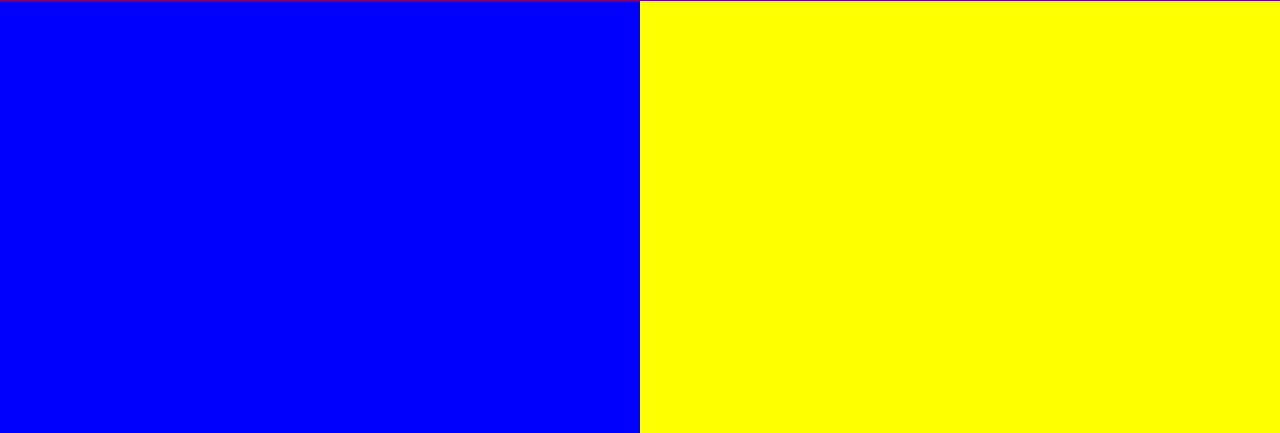
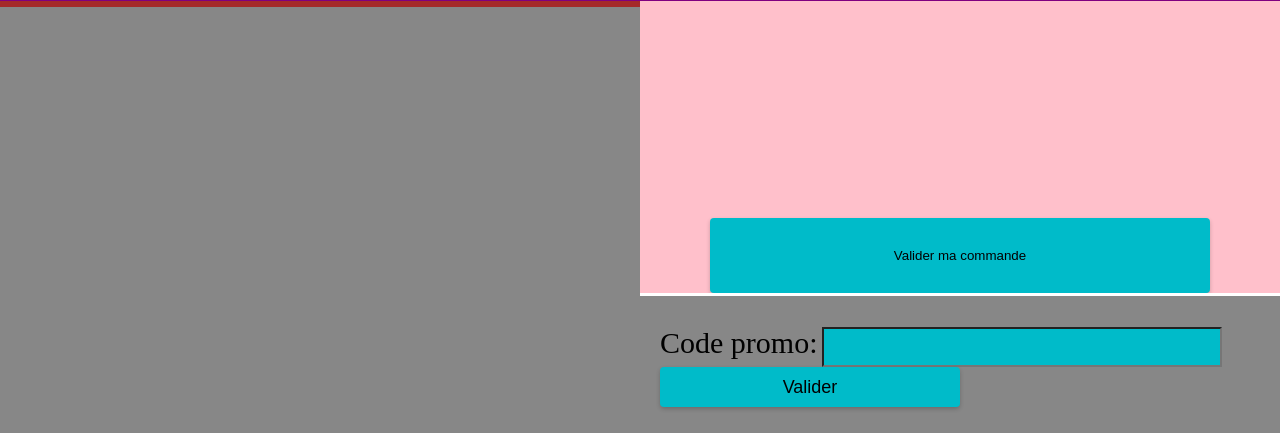
Before and after one commit to MathisGredtYnov/Gredt-Gendron-shopping-app, a plain HTML site: page FRONTEND/HTML/panier.html in a window 1280 px wide. Shown: the part 168-601 px from the top of the page. Drawn offline with Linux system fonts and the light colour scheme.

Commit message:
avancement sur la page panier

```diff
--- a/FRONTEND/CSS/panier.css
+++ b/FRONTEND/CSS/panier.css
@@ -54,12 +54,108 @@
     height: 100%;
     width: 50%;
     display: flex;
+    flex-direction: column;
+}
 
+.container_up {
+    background-color: brown;
+    height: 70%;
+    width: 100%;
+    display: flex;
+    align-items: center;
+    justify-content: center;
 }
+
+.container_article {
+    background-color: #878787;
+    height: 500px;
+    width: 800px;
+    display: flex;
+}
+
+.container_down {
+    background-color: orange;
+    height: 30%;
+    width: 100%;
+    display: flex;
+}
+
 
 .right_part {
     background-color: yellow;
     height: 100%;
     width: 50%;
     display: flex;
+    flex-direction: column;
 }
+
+.container_up2 {
+    background-color: pink;
+    height: 40%;
+    width: 100%;
+    display: flex;
+    justify-content: center;
+    align-items: end;
+}
+
+.container_up2 button {
+    height: 75px;
+    width: 500px;
+    background-color: #00BBC9;
+    border: none;
+  cursor: pointer;
+  border-radius: 4px;
+  box-shadow: 0 2px 4px rgba(0, 0, 0, 0.2);
+  padding: 10px 20px;
+}
+
+.container_down2 {
+    background-color: rgb(47, 0, 255);
+    height: 40%;
+    width: 100%;
+    display: flex;
+    flex-direction: column;
+    justify-content: space-between;
+}
+
+.container_middle {
+    background-color: white;
+    height: 20%;
+    width: 100%;
+    display: flex;
+    align-items: center;
+    justify-content: center;
+}
+
+.container_middle form {
+    border: 20px solid #878787;
+    background-color: #878787;
+    border-top: 30px solid #878787;
+    border-bottom: 30px solid #878787;
+
+}
+
+.container_middle input[type="text"] {
+    font-size: 18px;
+  width: 400px;
+  height: 40px;
+  background-color: #00BBC9;
+}
+
+.container_middle button[type="submit"] {
+    font-size: 18px;
+  width: 300px;
+  height: 40px;
+  background-color: #00BBC9;
+  border: none;
+  cursor: pointer;
+  border-radius: 4px;
+  box-shadow: 0 2px 4px rgba(0, 0, 0, 0.2);
+  padding: 10px 20px;
+}
+
+.container_middle label {
+    font-size: 30px;
+  width: 300px;
+  height: 40px;
+}
--- a/FRONTEND/HTML/panier.html
+++ b/FRONTEND/HTML/panier.html
@@ -17,10 +17,31 @@
         </div>
         <div class="out_title">
             <div class="left_part">
+                <div class="container_up">
+                    <div class="container_article">
 
+                    </div>
+                </div>
+                <div class="container_down">
+                    <a href="index.html"><H1>Continuer mes achats</H1></a>
+                </div>
             </div>
             <div class="right_part">
-
+                <div class="container_up2">
+                    <button type="submit">Valider ma commande</button>
+                </div>
+                <div class="container_middle">
+                    <form>
+                        <label for="code-promo">Code promo:</label>
+                        <input type="text" id="code-promo" name="code-promo">
+                        <button type="submit">Valider</button>
+                      </form>
+                </div>
+                <div class="container_down2">
+                    <h1>Expédier en 48H maximum</h1>
+                    <h1>Frais de port offerts dés 50 euros</h1>
+                    <h1>Paiement ultra sécurisé</h1>
+                </div>
             </div>
         </div>
     </div>
```
